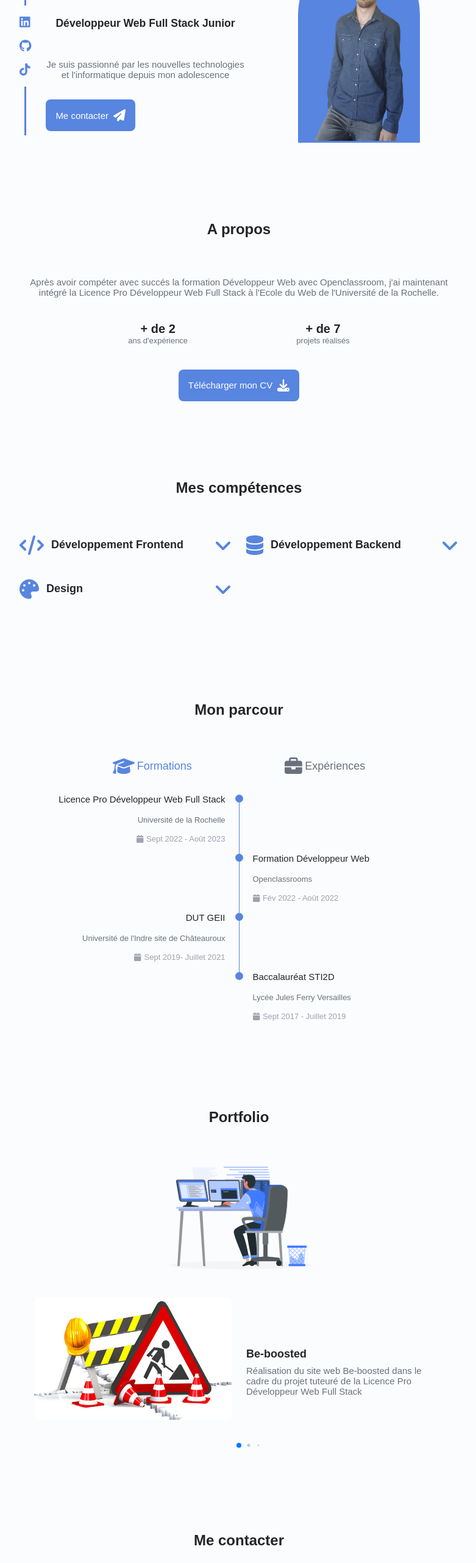
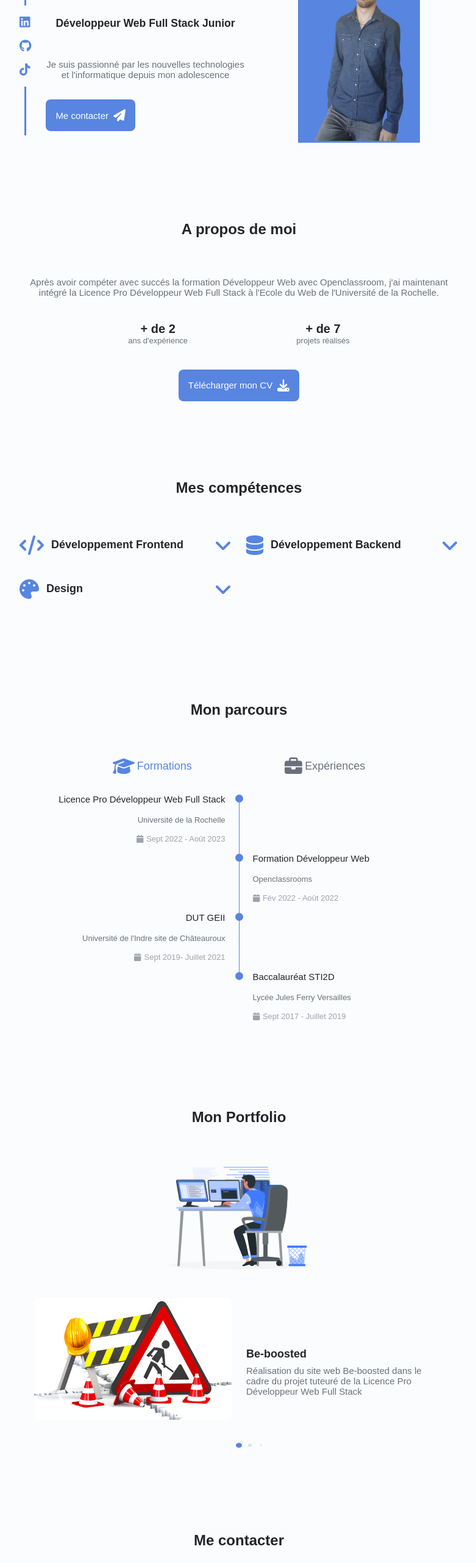
Before and after one commit to FloFlo-L/Portfolio2023, a React (Create React App) app: page / in a window 1280 px wide. Shown: the part 234-2797 px from the top of the page at 61% size, without its empty margins (248-1029 px from the left). Built offline with nearby package versions, Linux system fonts and the light colour scheme.

Commit message:
version1

```diff
--- a/src/assets/styles/_home.scss
+++ b/src/assets/styles/_home.scss
@@ -42,7 +42,7 @@
             // height: 100%;
             justify-self: center;
 
-            border-radius: 35% 35% 0 0;
+            border-radius: 25% 25% 0 0;
             padding: 1rem 1.5rem 0 1.5rem;
             overflow: hidden;
         }
--- a/src/assets/styles/_portfolio.scss
+++ b/src/assets/styles/_portfolio.scss
@@ -33,3 +33,12 @@
         }
     }
 }
+
+.swiper-pagination-bullet{
+    background-color:  $first-color !important;
+    width: 10px !important;
+    height: 10px;
+}
+.swiper-pagination-bullet-active{
+    background-color:  $first-color !important;
+}
--- a/src/assets/styles/style.css
+++ b/src/assets/styles/style.css
@@ -283,7 +283,7 @@ img {
   background: hsl(220deg, 69%, 61%);
   width: 55%;
   justify-self: center;
-  border-radius: 35% 35% 0 0;
+  border-radius: 25% 25% 0 0;
   padding: 1rem 1.5rem 0 1.5rem;
   overflow: hidden;
 }
@@ -547,6 +547,16 @@ img {
   transform: translateX(0.25rem);
 }
 
+.swiper-pagination-bullet {
+  background-color: hsl(220deg, 69%, 61%) !important;
+  width: 10px !important;
+  height: 10px;
+}
+
+.swiper-pagination-bullet-active {
+  background-color: hsl(220deg, 69%, 61%) !important;
+}
+
 .contact__container {
   row-gap: 3rem;
 }
@@ -630,6 +640,10 @@ footer .footer__social {
   background-color: hsl(220deg, 28%, 12%);
 }
 
+.nav.dark {
+  box-shadow: 0 1px 4px rgba(255, 255, 255, 0.15);
+}
+
 .nav__logo.dark,
 .nav__toggle.dark {
   color: hsl(220deg, 8%, 95%);
@@ -677,6 +691,10 @@ footer .footer__social {
 
 .contact__label.dark {
   color: hsl(220deg, 8%, 75%);
+}
+
+.footer__bg.dark {
+  background-color: hsl(220deg, 29%, 16%);
 }
 
 @media screen and (max-width: 350px) {
--- a/src/components/About.jsx
+++ b/src/components/About.jsx
@@ -10,7 +10,7 @@ const About = () => {
     const {theme} = useContext(ThemeContext)
   return (
     <section className={theme ? 'about section ' : 'about section dark'} id="a_propos">
-        <h2 className={theme ? 'section__title' : 'section__title dark'}>A propos</h2>
+        <h2 className={theme ? 'section__title' : 'section__title dark'}>A propos de moi</h2>
 
         <div className="about__container container">
             {/* <img src={floflo} alt="" className="about__img" /> */}
--- a/src/components/Footer.jsx
+++ b/src/components/Footer.jsx
@@ -1,11 +1,13 @@
-import React from 'react'
+import React, {useContext} from 'react'
 import { FontAwesomeIcon } from '@fortawesome/react-fontawesome'
 import {faLinkedin, faGithub, faTiktok} from '@fortawesome/free-brands-svg-icons'
+import {ThemeContext} from '../context/ThemeContext'
 
 const Footer = () => {
+    const {theme} = useContext(ThemeContext)
   return (
     <footer>
-        <div className='footer__bg'>
+        <div className={theme ? 'footer__bg': 'footer__bg dark'}>
             <div className='footer__container container grid'>
                 <div>
                     <a href='#home' className='footer__title'>Florian Lescribaa</a>
--- a/src/components/Header.jsx
+++ b/src/components/Header.jsx
@@ -21,7 +21,7 @@ const menuColor = () =>{
   return (
     // <Anchor>
      <header className={theme ? 'header' : 'header dark'}>
-        <nav className="nav">
+        <nav className={theme ? 'nav' : 'nav dark'}>
             <a href="#home" className={theme ? 'nav__logo' : 'nav__logo dark'}>
                 Florian Lescribaa
             </a>
--- a/src/components/Parcour.jsx
+++ b/src/components/Parcour.jsx
@@ -15,7 +15,7 @@ const Qualifications = () => {
   }
   return (
     <section className={theme ? 'qualification section' : 'qualification section dark'} id="parcour">
-        <h2 className={theme ? 'section__title' : 'section__title dark'}>Mon parcour</h2>
+        <h2 className={theme ? 'section__title' : 'section__title dark'}>Mon parcours</h2>
 
         <div className="qualification__container container">
           <div className='qualification__tabs'>
--- a/src/components/Portfolio.jsx
+++ b/src/components/Portfolio.jsx
@@ -27,7 +27,7 @@ const Portfolio = () => {
 
   return (
     <section className={theme ? 'portfolio section' : 'portfolio section dark'} id="portfolio">
-        <h2 className={theme ? 'section__title section__portfolio__title' : 'section__title section__portfolio__title dark'}>Portfolio</h2>
+        <h2 className={theme ? 'section__title section__portfolio__title' : 'section__title section__portfolio__title dark'}>Mon Portfolio</h2>
         <Lottie animationData={manAnimation} className='portfolio__img'/>
         <div className="portfolio__container container">
             <div>
```
Also changed, not shown: src/assets/styles/_darkMode.scss (+8 -0 lines), 1 other file (tests, documents, lock files or other folders).
